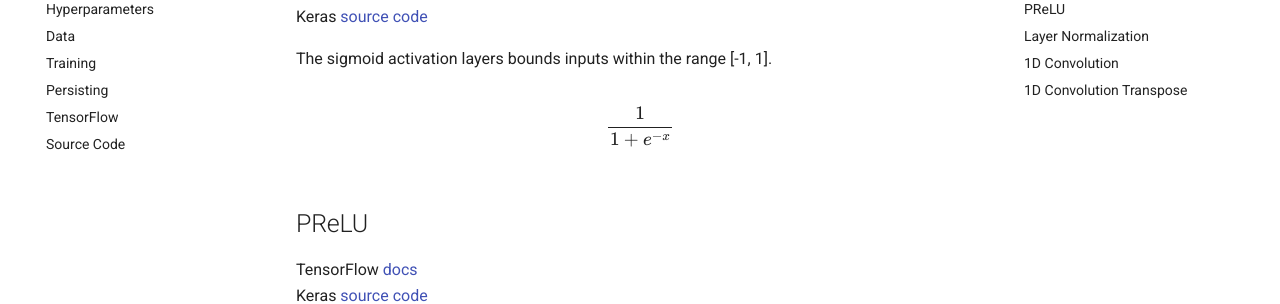
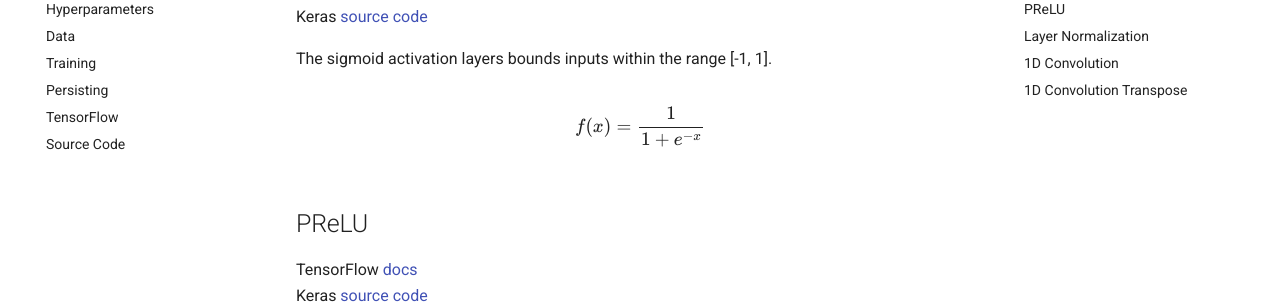
Before and after one commit to ishine/tf2-ConvTasNet, an MkDocs documentation site: the page built from docs/foundations.md, in a window 1280 px wide and 900 px high, scrolled down 474 px. Shown: the part 153-457 px from the top of the window. Built offline with MkDocs 1.6.1 and Material for MkDocs 9.7.7, drawn with Linux system fonts in a browser that asks for light colours; comment, search, counter and statistics services are not loaded.

Commit message:
updating sigmoid

```diff
--- a/docs/foundations.md
+++ b/docs/foundations.md
@@ -27,7 +27,7 @@ Keras [source code](https://github.com/keras-team/keras/tree/v2.7.0/keras/activa
 The sigmoid activation layers bounds inputs within the range [-1, 1].
 
 $$
-\frac{1}{1 + e^{-x}}
+f(x) = \frac{1}{1 + e^{-x}}
 $$
 
 ## PReLU
```
